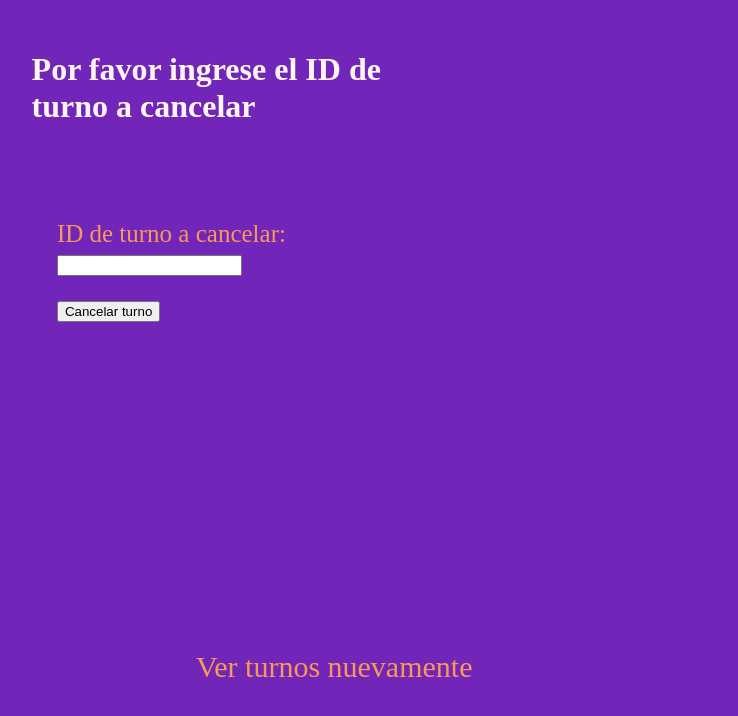
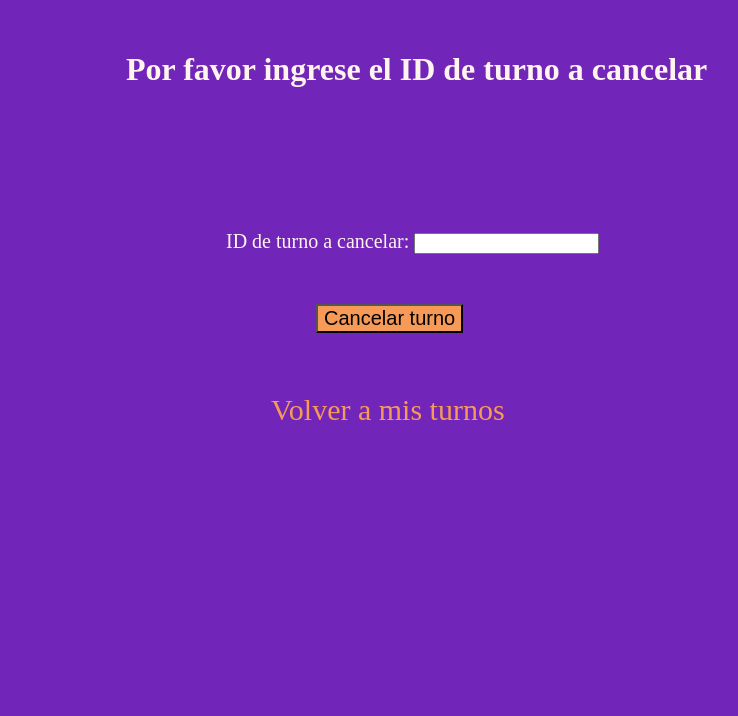
Before and after one commit to hernandezjose19/Turnos, a Django app: page /tusonrisa/mis-turnos/canclar-turno/ in a window 1280 px wide. Shown: the top 716 px of the page, without its empty margins (482-1220 px from the left). Run offline with Django 3.2, Linux system fonts and the light colour scheme.

Commit message:
Se agregan estilos a la cancelacion de turnos

```diff
--- /dev/null
+++ b/Odontologia/Doctores/static/css/cambiando_turnos/cancelando_turno.css
@@ -0,0 +1,42 @@
+body{
+    background: rgb(114, 38, 185);
+}
+
+header h1{
+    position: relative;
+    top: 30px;
+    left: 600px;
+    color: seashell;
+    width: 600px;
+}
+
+form{
+
+    width: 400px;
+    position: relative;
+    top: 150px;
+    left: 700px;
+}
+
+form p{
+    color: seashell;
+    font-size: 20px;
+}
+
+form .Cancelar{
+    background: rgb(247, 154, 87);
+    font-size: 20px;
+    position: relative;
+    top: 30px;
+    left: 90px;
+}
+
+a{
+
+    text-decoration: none;
+    color: rgb(247, 154, 87);
+    position: relative;
+    top: 240px;
+    left: 745px;
+    font-size: 30px;
+}
--- a/Odontologia/Templates/cancelando_turnos.html
+++ b/Odontologia/Templates/cancelando_turnos.html
@@ -1,10 +1,18 @@
-{% extends "agendando_turnos.html" %}
-
-{% block h1 %}
-    <h1>Por favor ingrese el ID de turno a cancelar</h1>
-{% endblock %}
-
-
-{% block input %}
-    <input type="submit" value="Cancelar turno">
-{% endblock %}
+{% load static %}
+<!DOCTYPE html>
+    <html>
+        <head>
+            <link rel="stylesheet"  href="{% static 'css/cambiando_turnos/cancelando_turno.css' %}">
+        </head>
+        <body>
+            <header>
+                <h1>Por favor ingrese el ID de turno a cancelar</h1>
+            </header>
+            <form method="post">
+                {% csrf_token %}
+                {{ formu.as_p }}
+                <input class = "Cancelar" type="submit" value="Cancelar turno">
+            </form>
+            <a href="{% url 'Turnos_de_los_pacientes' %}">Volver a mis turnos</a>
+        </body>
+    </html>
```
Also changed, not shown: Odontologia/Doctores/static/css/cambiando_turnos/turno_cancelado.css (added, +21 -0 lines), Odontologia/Templates/turno_cancelado.html (+11 -3 lines), Odontologia/db.sqlite3.
